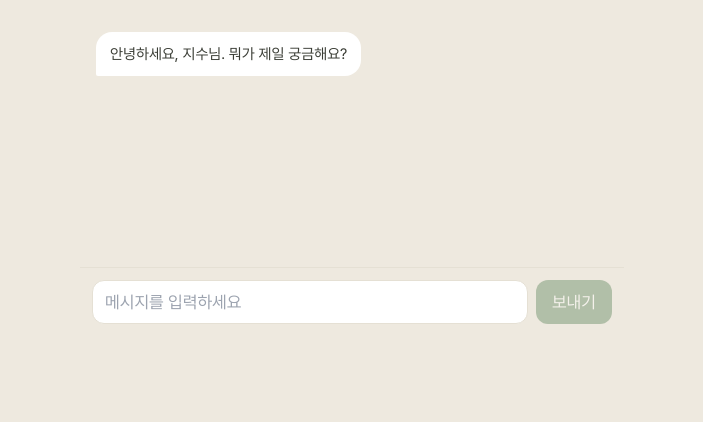
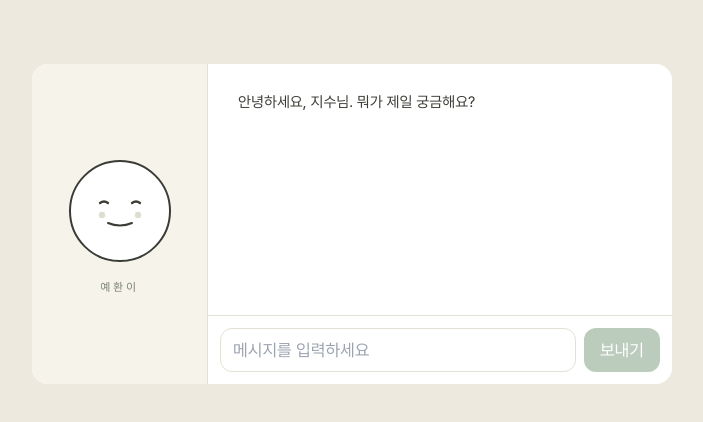
Before and after one commit to ewanjee-m/lazy-work, a Next.js app: page / in a window 1280 px wide. Shown: the top 422 px of the page, without its empty margins (288-991 px from the left). Built offline with nearby package versions, Linux system fonts and the light colour scheme.

Commit message:
feat: ChatStage composing Character and Chat with expression sync

```diff
--- a/app/page.tsx
+++ b/app/page.tsx
@@ -1,14 +1,9 @@
-'use client';
-
-import { useState } from 'react';
-import { Chat } from '@/components/Chat';
-import type { Expression } from '@/lib/expression-from-text';
+import { ChatStage } from '@/components/ChatStage';
 
 export default function Page() {
-  const [, setExpr] = useState<Expression>('idle');
   return (
-    <main className="min-h-screen p-4 max-w-xl mx-auto">
-      <Chat greeting="안녕하세요, 지수님. 뭐가 제일 궁금해요?" onExpressionChange={setExpr} />
+    <main className="min-h-screen pb-24">
+      <ChatStage greeting="안녕하세요, 지수님. 뭐가 제일 궁금해요?" />
     </main>
   );
 }
--- /dev/null
+++ b/components/ChatStage.tsx
@@ -0,0 +1,31 @@
+'use client';
+
+import { useState } from 'react';
+import { motion } from 'framer-motion';
+import { Character } from './Character';
+import { Chat } from './Chat';
+import type { Expression } from '@/lib/expression-from-text';
+
+type Props = { greeting: string };
+
+export function ChatStage({ greeting }: Props) {
+  const [expression, setExpression] = useState<Expression>('idle');
+
+  return (
+    <motion.section
+      className="mt-12 md:mt-16 mx-auto max-w-2xl px-4"
+      initial={{ opacity: 0, y: 24 }}
+      animate={{ opacity: 1, y: 0 }}
+      transition={{ duration: 0.7, ease: [0.22, 1, 0.36, 1] }}
+    >
+      <div className="bg-surface rounded-2xl shadow-[var(--shadow-soft)] overflow-hidden flex flex-col md:flex-row">
+        {/* Character panel */}
+        <div className="flex items-center justify-center py-6 md:py-0 md:w-44 shrink-0 md:border-r border-[#e5e0d4] bg-[#f6f3eb]">
+          <Character expression={expression} />
+        </div>
+        {/* Chat panel */}
+        <Chat greeting={greeting} onExpressionChange={setExpression} />
+      </div>
+    </motion.section>
+  );
+}
```
